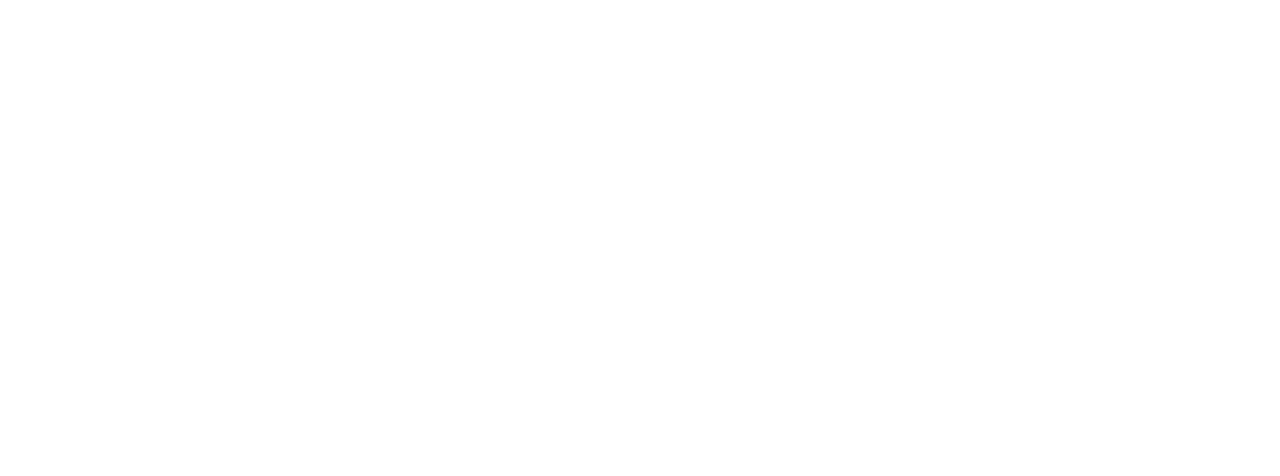
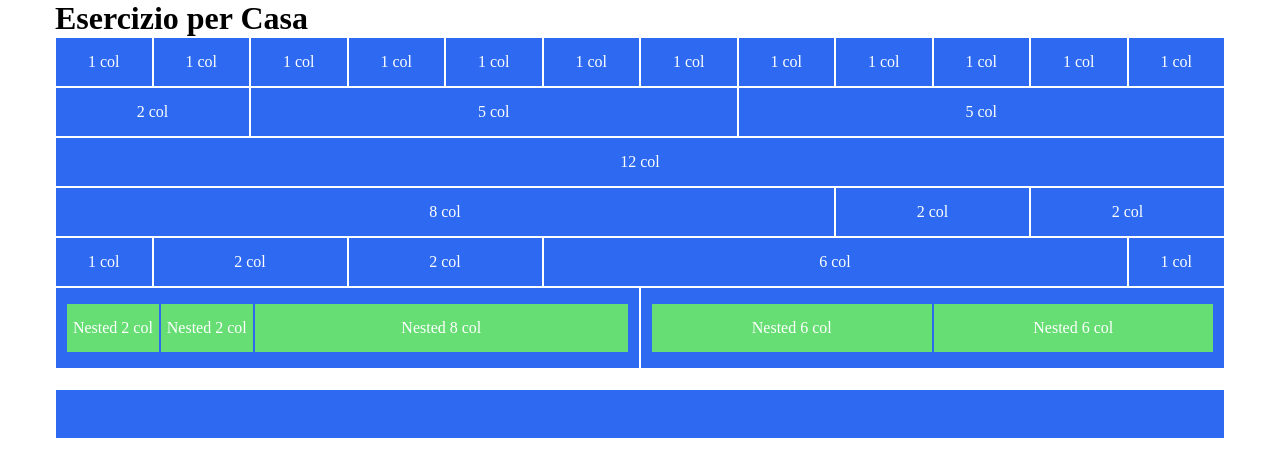
Before and after one commit to DavideDiGi/html-css-12bool, a plain HTML site: page index.html in a window 1280 px wide. Drawn offline with Linux system fonts and the light colour scheme.

Commit message:
Inizio Seconda parte Esercizio

```diff
--- a/css/12bool.css
+++ b/css/12bool.css
@@ -0,0 +1,112 @@
+/* REGOLE GENERALI */
+*{
+    margin: 0;
+    padding: 0;
+    box-sizing: border-box;
+}
+
+/* CONTAINER */
+.container{
+    max-width: 1170px;
+    margin: 0 auto;
+}
+
+/* ROW  */
+.row{
+    display: flex;
+    flex-direction: row;
+    flex-wrap: wrap;
+}
+
+/* CLEAN */
+[class*="col-"] {
+    flex: 0 0 auto;
+}
+
+/* COL */
+.col-1 {
+    flex-basis: calc((100% / 12) * 1);
+    max-width: calc((100% / 12) * 1);
+}
+.col-2 {
+    flex-basis: calc((100% / 12) * 2);
+    max-width: calc((100% / 12) * 2);
+}
+.col-3 {
+    flex-basis: calc((100% / 12) * 3);
+    max-width: calc((100% / 12) * 3);
+}
+.col-4 {
+    flex-basis: calc((100% / 12) * 4);
+    max-width: calc((100% / 12) * 4);
+}
+.col-5 {
+    flex-basis: calc((100% / 12) * 5);
+    max-width: calc((100% / 12) * 5);
+}
+.col-6 {
+    flex-basis: calc((100% / 12) * 6);
+    max-width: calc((100% / 12) * 6);
+}
+.col-7 {
+    flex-basis: calc((100% / 12) * 7);
+    max-width: calc((100% / 12) * 7);
+}
+.col-8 {
+    flex-basis: calc((100% / 12) * 8);
+    max-width: calc((100% / 12) * 8);
+}
+.col-9 {
+    flex-basis: calc((100% / 12) * 9);
+    max-width: calc((100% / 12) * 9);
+}
+.col-10 {
+    flex-basis: calc((100% / 12) * 10);
+    max-width: calc((100% / 12) * 10);
+}
+.col-11 {
+    flex-basis: calc((100% / 12) * 11);
+    max-width: calc((100% / 12) * 11);
+}
+.col-12 {
+    flex-basis: calc((100% / 12) * 12);
+    max-width: calc((100% / 12) * 12);
+}
+
+/* OFFSET COLONNE */
+.col-offset-1 {
+    margin-left: calc((100% / 12) * 1);
+}
+.col-offset-2 {
+    margin-left: calc((100% / 12) * 2);
+}
+.col-offset-3 {
+    margin-left: calc((100% / 12) * 3);
+}
+.col-offset-4 {
+    margin-left: calc((100% / 12) * 4);
+}
+.col-offset-5 {
+    margin-left: calc((100% / 12) * 5);
+}
+.col-offset-6 {
+    margin-left: calc((100% / 12) * 6);
+}
+.col-offset-7 {
+    margin-left: calc((100% / 12) * 7);
+}
+.col-offset-8 {
+    margin-left: calc((100% / 12) * 8);
+}
+.col-offset-9 {
+    margin-left: calc((100% / 12) * 9);
+}
+.col-offset-10 {
+    margin-left: calc((100% / 12) * 10);
+}
+.col-offset-11 {
+    margin-left: calc((100% / 12) * 11);
+}
+.col-offset-12 {
+    margin-left: calc((100% / 12) * 12);
+}
--- a/css/style.css
+++ b/css/style.css
@@ -0,0 +1,33 @@
+
+/* BOX */
+[class*='col-'] {
+    height: 50px;
+    padding: 15px;
+    background-color: rgb(45, 106, 241);
+    border: 1px solid white;
+    color: white;
+}
+
+.box{
+    width: 100%;
+    height: 100%;
+    text-align: center;
+    /* width: 100%;
+    height: 50px; */
+    /* background-color: rgb(45, 106, 241); */
+
+}
+.nested{
+    background-color: rgb(102, 222, 115);
+    border: 1px solid rgb(45, 106, 241);
+    padding: 5px;
+}
+.no-padding{
+    padding: 15px 10px 65px 10px;
+}
+.margin-top{
+    margin-top: 20px;
+}
+.padding-top{
+    padding-top: 10px;
+}
--- a/index.html
+++ b/index.html
@@ -12,5 +12,277 @@
 </head>
 <body>
 
+    <div class="container">
+        <!-- H1 -->
+        <h1>Esercizio per Casa</h1>
+        <!-- ROW -->
+        <div class="row">
+
+            <!-- 12 COL -->
+            <div class="col-1">
+
+                <div class="box">
+                    1 col
+                </div>
+
+            </div>
+
+            <div class="col-1">
+
+                <div class="box">
+                    1 col
+                </div>
+
+            </div>
+
+            <div class="col-1">
+
+                <div class="box">
+                    1 col
+                </div>
+
+            </div>
+
+            <div class="col-1">
+
+                <div class="box">
+                    1 col
+                </div>
+
+            </div>
+
+            <div class="col-1">
+
+                <div class="box">
+                    1 col
+                </div>
+
+            </div>
+
+            <div class="col-1">
+
+                <div class="box">
+                    1 col
+                </div>
+
+            </div>
+
+            <div class="col-1">
+
+                <div class="box">
+                    1 col
+                </div>
+
+            </div>
+
+            <div class="col-1">
+
+                <div class="box">
+                    1 col
+                </div>
+
+            </div>
+
+            <div class="col-1">
+
+                <div class="box">
+                    1 col
+                </div>
+
+            </div>
+
+            <div class="col-1">
+
+                <div class="box">
+                    1 col
+                </div>
+
+            </div>
+
+            <div class="col-1">
+
+                <div class="box">
+                    1 col
+                </div>
+
+            </div>
+
+            <div class="col-1">
+
+                <div class="box">
+                    1 col
+                </div>
+
+            </div>
+
+            <!-- 3 COL -->
+            <div class="col-2">
+
+                <div class="box">
+                    2 col
+                </div>
+
+            </div>
+
+            <div class="col-5">
+
+                <div class="box">
+                    5 col
+                </div>
+
+            </div>
+
+            <div class="col-5">
+
+                <div class="box">
+                    5 col
+                </div>
+
+            </div>
+
+            <!-- 1 COL -->
+            <div class="col-12">
+
+                <div class="box">
+                    12 col
+                </div>
+
+            </div>
+
+            <!-- 3 COL -->
+            <div class="col-8">
+
+                <div class="box">
+                    8 col
+                </div>
+
+            </div>
+
+            <div class="col-2">
+
+                <div class="box">
+                    2 col
+                </div>
+
+            </div>
+
+            <div class="col-2">
+
+                <div class="box">
+                    2 col
+                </div>
+
+            </div>
+
+            <!-- 5 COL -->
+            <div class="col-1">
+
+                <div class="box">
+                    1 col
+                </div>
+
+            </div>
+
+            <div class="col-2">
+
+                <div class="box">
+                    2 col
+                </div>
+
+            </div>
+
+            <div class="col-2">
+
+                <div class="box">
+                    2 col
+                </div>
+
+            </div>
+
+            <div class="col-6">
+
+                <div class="box">
+                    6 col
+                </div>
+
+            </div>
+
+            <div class="col-1">
+
+                <div class="box">
+                    1 col
+                </div>
+
+            </div>
+
+            <!-- 2 COL NESTED -->
+            <div class="col-6 no-padding">
+
+                <div class="box">
+
+                    <div class="row">
+
+                        <div class="col-2 nested">
+
+                            <div class="box padding-top">
+                                Nested 2 col
+                            </div>
+
+                        </div>
+
+                        <div class="col-2 nested">
+
+                            <div class="box padding-top">
+                                Nested 2 col
+                            </div>
+
+                        </div>
+
+                        <div class="col-8 nested">
+
+                            <div class="box padding-top">
+                                Nested 8 col
+                            </div>
+
+                        </div>
+
+                    </div>
+
+                </div>
+
+            </div>
+
+            <div class="col-6 no-padding">
+
+                <div class="box">
+
+                    <div class="row">
+
+                        <div class="col-6 nested">
+                            <div class="box padding-top">
+                                Nested 6 col
+                            </div>
+                        </div>
+
+                        <div class="col-6 nested">
+                            <div class="box padding-top">
+                                Nested 6 col
+                            </div>
+                        </div>
+
+                    </div>
+
+                </div>
+
+            </div>
+
+        </div>
+
+         <!-- SECONDA ROW -->
+         <div class="row margin-top">
+
+            <!-- 12 COL -->
+            <div class="col-12"></div>
+    </div>
 </body>
 </html>
```
